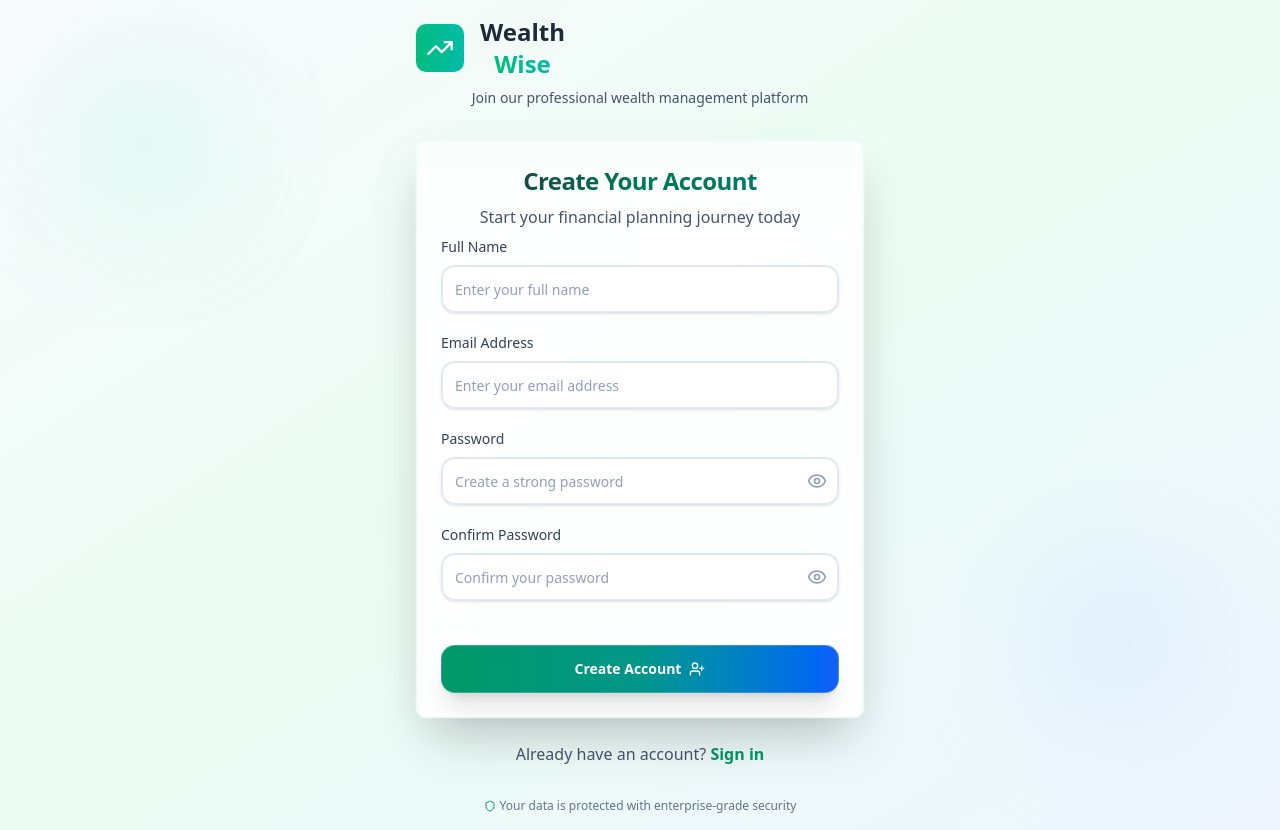
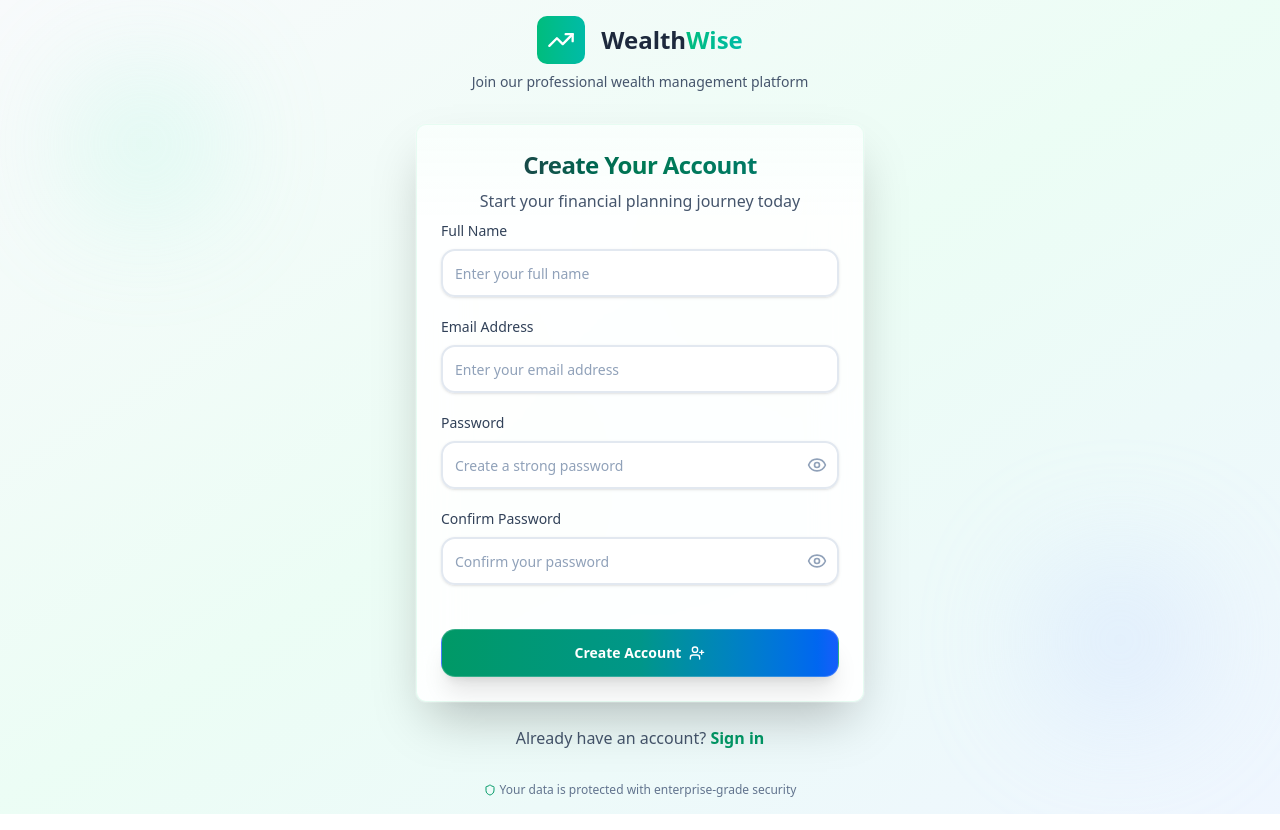
Before and after one commit to CyberRaas/WealthWise, a Next.js app: page /auth/signup in a window 1280 px wide. Built offline with nearby package versions, Linux system fonts and the light colour scheme.

Commit message:
signup logo modification

```diff
--- a/app/auth/signup/page.js
+++ b/app/auth/signup/page.js
@@ -757,8 +757,8 @@ export default function SignUpPage() {
 
         <div className="w-full max-w-md relative z-10">
           {/* Company Logo/Brand Area */}
-          <div className="text-center mb-8">
-      <Logo size="xlarge" textClassName="text-2xl flex flex-col items-center" />
+          <div className="text-center mb-8 flex flex-col justify-center items-center">
+      <Logo size="xlarge" textClassName="text-2xl" />
             <p className="text-slate-600 text-sm font-medium mt-2">Join our professional wealth management platform</p>
           </div>
 
```
